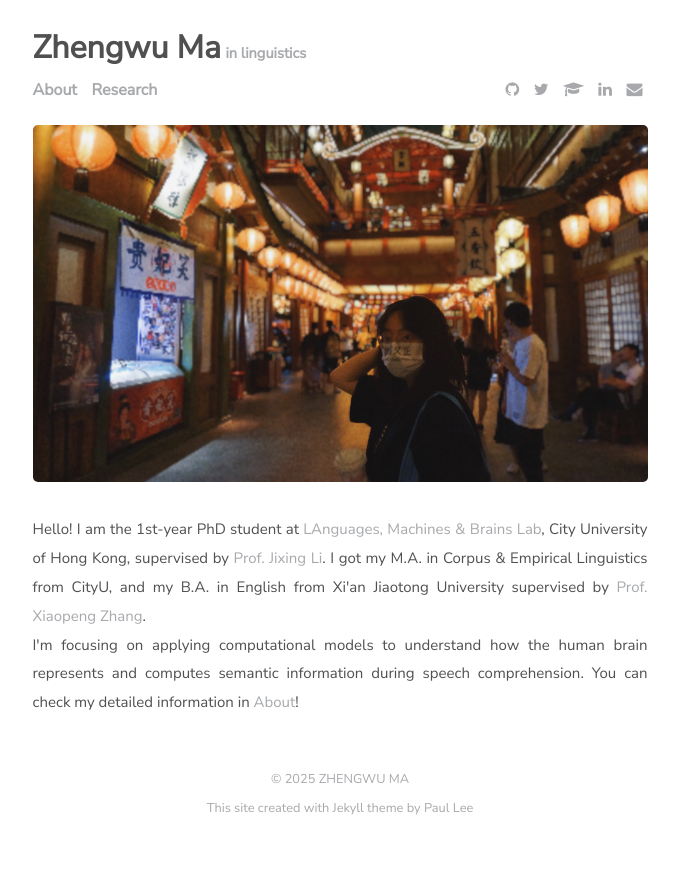
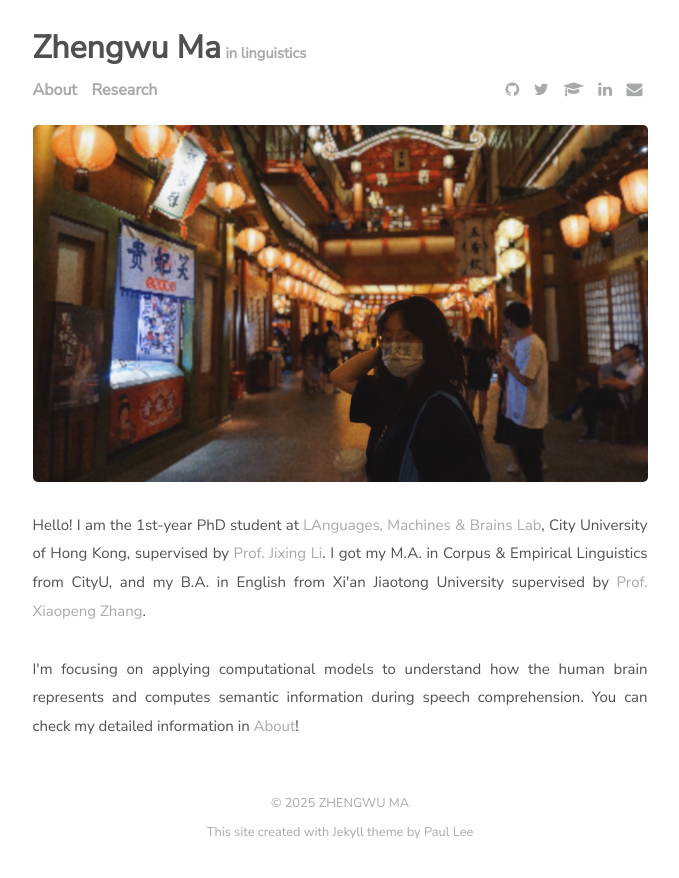
Before and after one commit to zhengwuma/zhengwuma.github.io, a Jekyll site: the page built from index.html, in a window 1280 px wide. Shown: the top 878 px of the page, without its empty margins (300-979 px from the left). Built offline with Jekyll 4.4.1, drawn with Linux system fonts in a browser that asks for light colours; the list of posts is cut into pages by our own code.

Commit message:
Update index.html

```diff
--- a/index.html
+++ b/index.html
@@ -3,12 +3,12 @@ layout: default
 title: Home
 ---
 <img src="{{ site.github.url }}/assets/img/night.jpg">
-<div style="height: 1.5rem;"></div>
+<div style="height: 1.2rem;"></div>
 <div style="text-align: justify">
   Hello! I am the 1st-year PhD student at <a href="https://compneurolinglab.github.io/">LAnguages, Machines & Brains Lab</a>,
   City University of Hong Kong, supervised by <a href="https://jixing-li.github.io/">Prof. Jixing Li</a>. I got my M.A. in
   Corpus & Empirical Linguistics from CityU, and my B.A. in English from Xi'an Jiaotong University supervised by
-  <a href="https://gr.xjtu.edu.cn/zh/web/zhangxp">Prof. Xiaopeng Zhang</a>.<br>
+  <a href="https://gr.xjtu.edu.cn/zh/web/zhangxp">Prof. Xiaopeng Zhang</a>.<br><br>
 
   I'm focusing on applying computational models to understand how the human brain represents and computes semantic
   information during speech comprehension. You can check my detailed information in
```
